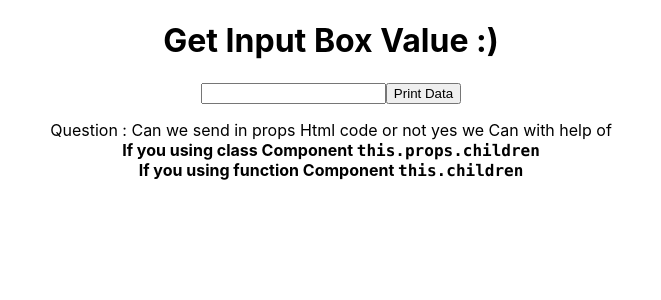
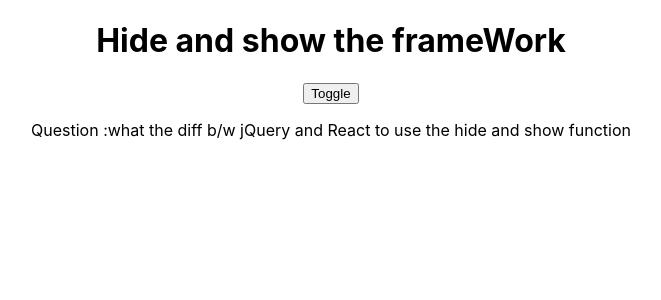
Before and after one commit to Arvindkr123/React-Learning, a React (Create React App) app: page / in a window 1280 px wide. Shown: the top 300 px of the page, without its empty margins (309-970 px from the left). Built offline with nearby package versions, Linux system fonts and the light colour scheme.

Commit message:
Hide and show frameWork

```diff
--- a/src/App.js
+++ b/src/App.js
@@ -3,28 +3,28 @@
 import React, {useState} from 'react';
 
 function App(){
-  const [data, setData] = useState(null)
-  const [print, setPrint] = useState(false);
-  function getData(val){
-    console.log(val.target.value);
-    setData(val.target.value)
-    setPrint(false)
-  }
-  return(
+  const[status, setStatus]= useState(true);
+  return (
     <div className='App'>
       {
-        print?
-        <h3>{data}</h3>
-        :null
+      status?<h1>Hide and show the frameWork</h1>:null
       }
-      <h1>Get Input Box Value :)</h1>
-      <input type="text" onChange={getData}/>
-      <button onClick={()=>setPrint(true)}>Print Data</button>
-      <p>Question : Can we send in props Html code or not yes we Can with help of
-        <br></br><strong>If you using class Component <code>this.props.children</code></strong><br></br>
-        <strong>If you using function Component <code>this.children</code></strong>
-      </p>
+      <button onClick={()=>setStatus(!status)}>Toggle</button>
+
+      <p>Question :what the diff b/w jQuery and React to use the hide and show function </p>
     </div>
   )
 }
+// function App(){
+//   const[status, setStatus]= useState(true);
+//   return (
+//     <div className='App'>
+//       {
+//       status?<h1>Hide and show the frameWork</h1>:null
+//       }
+//       <button onClick={()=>setStatus(false)}>Hide</button>
+//       <button onClick={()=>setStatus(true)}>show</button>
+//     </div>
+//   )
+// }
 export default App;
```
